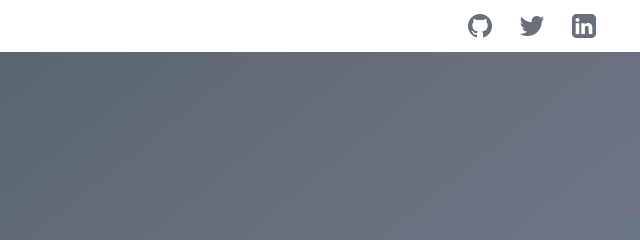
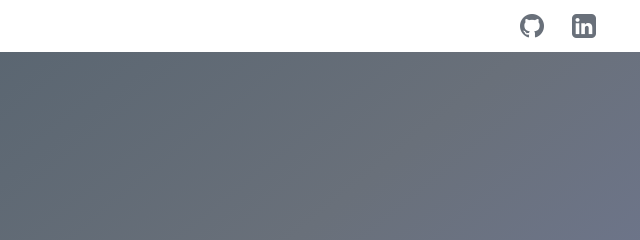
Before and after one commit to Bradcomp/Bradcomp.github.io, a plain HTML site: page index.html in a window 1280 px wide. Shown: the top 240 px of the page, 640-1280 px from the left. Drawn offline with Linux system fonts and the light colour scheme.

Commit message:
Removed dead twitter link

```diff
--- a/index.html
+++ b/index.html
@@ -16,11 +16,6 @@
                 <a class="nav-item" href="https://github.com/Bradcomp">
                     <span class="icon is-medium">
                         <i class="fa fa-github"></i>
-                    </span>
-                </a>
-                <a class="nav-item" href="https://twitter.com/notpmoc84">
-                    <span class="icon is-medium">
-                        <i class="fa fa-twitter"></i>
                     </span>
                 </a>
                 <a class="nav-item" href="https://www.linkedin.com/in/bradleycompton">
```
